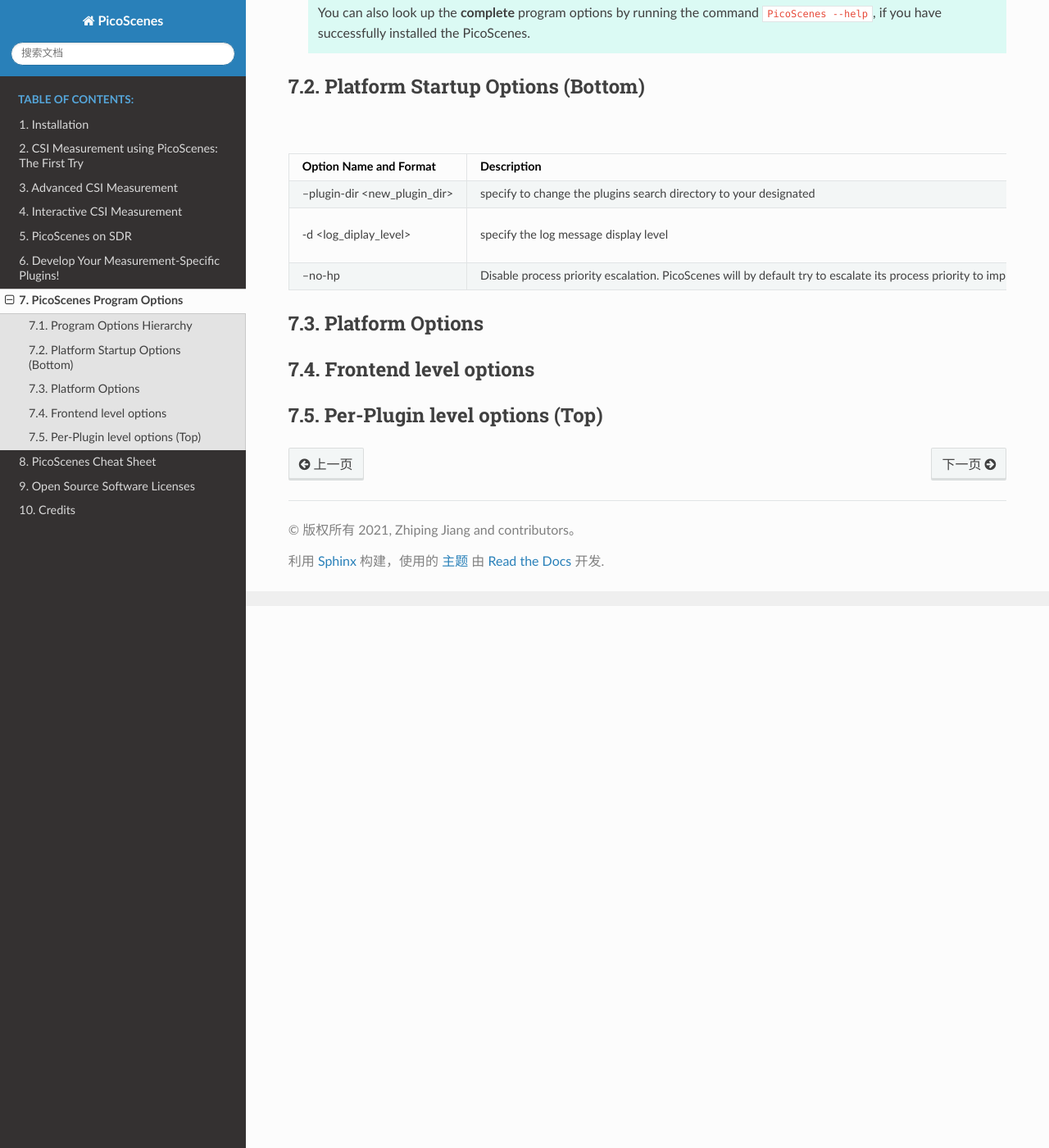
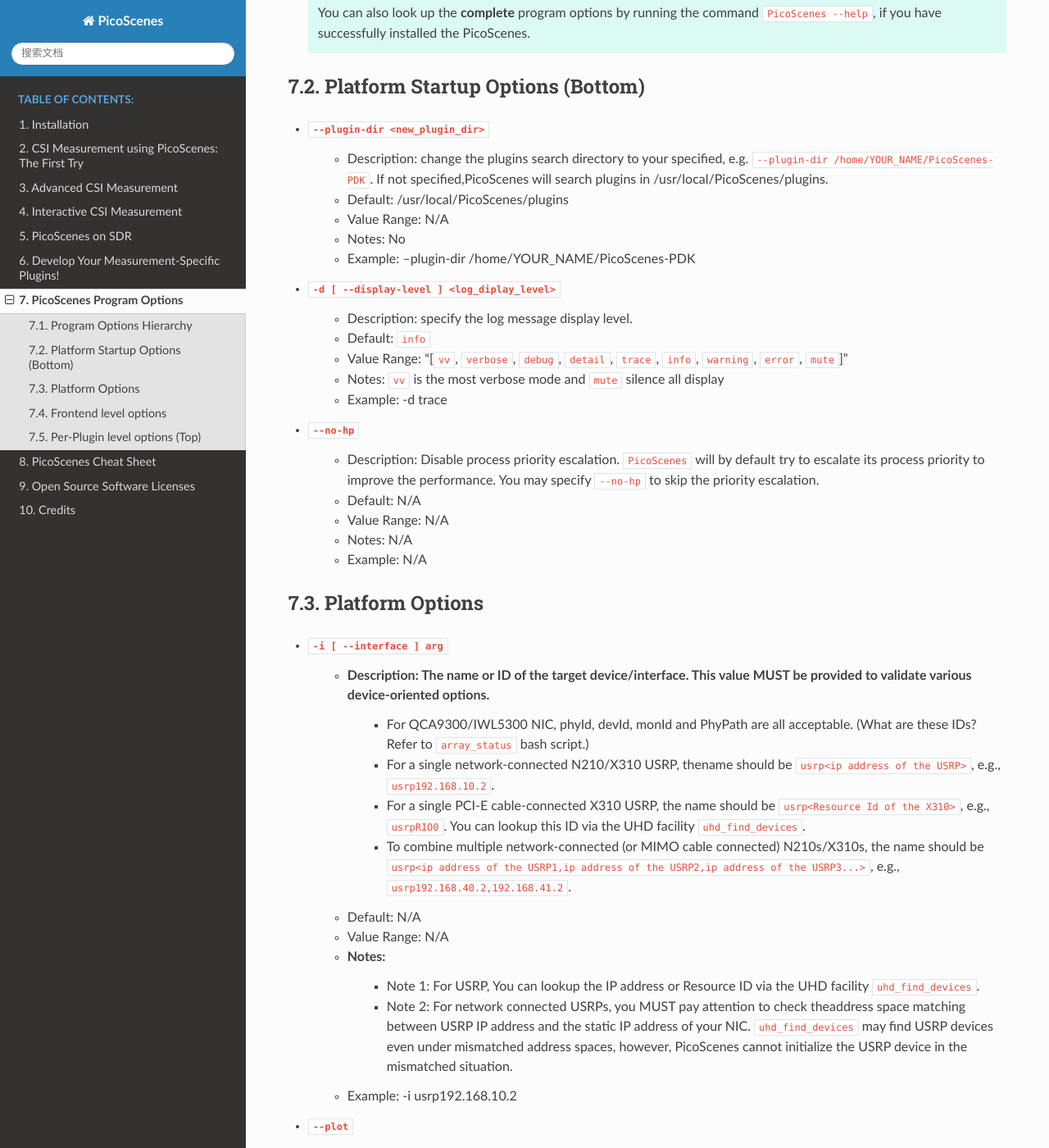
Before and after one commit to wifisensing/PicoScenes-Manual, a Sphinx documentation site: the page built from source/parameters.rst, in a window 1280 px wide and 1400 px high, scrolled down 661 px. Shown: the whole window at 82% size. Built offline with Sphinx 7.4.7 and the Read the Docs theme 2.0.0, drawn with Linux system fonts in a browser that asks for light colours; pages that are not in the unit, such as notebooks, are missing from menus; some of the changed text lies outside the part shown.

Commit message:
add parameters of platform and startup

```diff
--- a/source/parameters.rst
+++ b/source/parameters.rst
@@ -24,18 +24,70 @@
 
 Platform Startup Options (Bottom)
 -----------------------------------
-.. csv-table:: Platform Startup Options
-   :header: "Option Name and Format", "Description", "Default Value", "Value Range", "Notes", "Example"
-   :widths: 5, 5, 30, 30, 20, 20
+- ``--plugin-dir <new_plugin_dir>``
+    + Description: change the plugins search directory to your specified, e.g.  ``--plugin-dir /home/YOUR_NAME/PicoScenes-PDK``. If not specified,PicoScenes will search plugins in /usr/local/PicoScenes/plugins.
+    + Default: /usr/local/PicoScenes/plugins
+    + Value Range: N/A
+    + Notes: No
+    + Example: --plugin-dir /home/YOUR_NAME/PicoScenes-PDK
+- ``-d [ --display-level ] <log_diplay_level>``
+    + Description: specify the log message display level.
+    + Default: ``info``
+    + Value Range: "[``vv``, ``verbose``, ``debug``, ``detail``, ``trace``, ``info``, ``warning``, ``error``, ``mute``]"
+    + Notes: ``vv`` is the most verbose mode and ``mute`` silence all display
+    + Example:  -d trace
+- ``--no-hp``
+    + Description: Disable process priority escalation. ``PicoScenes`` will by default try to escalate its process priority to improve the performance. You may specify ``--no-hp`` to skip the priority escalation.
+    + Default: N/A
+    + Value Range: N/A
+    + Notes: N/A
+    + Example: N/A
 
-   --plugin-dir <new_plugin_dir>, specify to change the plugins search directory to your designated, /usr/local/PicoScenes/plugins, N/A, No, --plugin-dir /home/YOUR_NAME/PicoScenes-PDK
-   -d <log_diplay_level>, specify the log message display level, ``info``, "[``vv``, ``verbose``, ``debug``, ``detail``, ``trace``, ``info``, ``warning``, ``error``, ``mute``]",  ``vv`` is the most verbose mode and ``mute`` silence all display,  -d trace
-   --no-hp, "Disable process priority escalation. PicoScenes will by default try to escalate its process priority to improve the performance. You may specify  to skip the priority escalation."
+
+
+.. - ``-d --display-level <log_diplay_level>``
+..     + Description:
+..     + Default:
+..     + Value Range:
+..     + Notes:
+..     + Example:
 
 
 Platform Options
 -----------------------------------
+- ``-i [ --interface ] arg``
+    + Description: The name or ID of the target device/interface. This value MUST be provided to validate various device-oriented options.
+        * For QCA9300/IWL5300 NIC, phyId, devId, monId and PhyPath are all acceptable. (What are these IDs? Refer to ``array_status`` bash script.)
+        * For a single network-connected N210/X310 USRP, thename should be ``usrp<ip address of the USRP>``, e.g., ``usrp192.168.10.2``.
+        * For a single PCI-E cable-connected X310 USRP, the name should be ``usrp<Resource Id of the X310>``, e.g., ``usrpRIO0``. You can lookup this ID via the UHD facility ``uhd_find_devices``.
+        * To combine multiple network-connected (or MIMO cable connected) N210s/X310s, the name should be ``usrp<ip address of the USRP1,ip address of the USRP2,ip address of the USRP3...>``, e.g., ``usrp192.168.40.2,192.168.41.2``.
+    + Default: N/A
+    + Value Range: N/A
+    + Notes:
+        * Note 1: For USRP, You can lookup the IP address or Resource ID via the UHD facility ``uhd_find_devices``.
+        * Note 2: For network connected USRPs, you MUST pay attention to check theaddress space matching between USRP IP address and the static IP address of your NIC. ``uhd_find_devices`` may find USRP devices even under mismatched address spaces, however, PicoScenes cannot initialize the USRP device in the mismatched situation.
+    + Example: -i usrp192.168.10.2
+- ``--plot``
+    + Description: Plot real-time CSI figure.
+    + Default: N/A
+    + Value Range: N/A
+    + Notes: N/A
+    + Example: N/A
 
+.. todo:: ``--plot-rate`` need to modify.
+
+- ``--plot-rate arg``
+    + Description: Adjust the refresh rate of CSI plotting.
+    + Default: 0.1
+    + Value Range: 0.01~0.1
+    + Notes: N/A
+    + Example: N/A
+- ``-h [ --help ]``
+    + Description: Show help information.
+    + Default: N/A
+    + Value Range: N/A
+    + Notes: N/A
+    + Example: -h
 
 Frontend level options
 -----------------------------------
```
